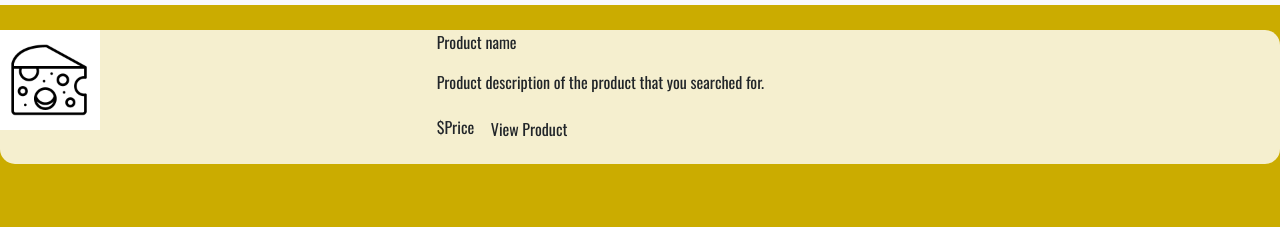
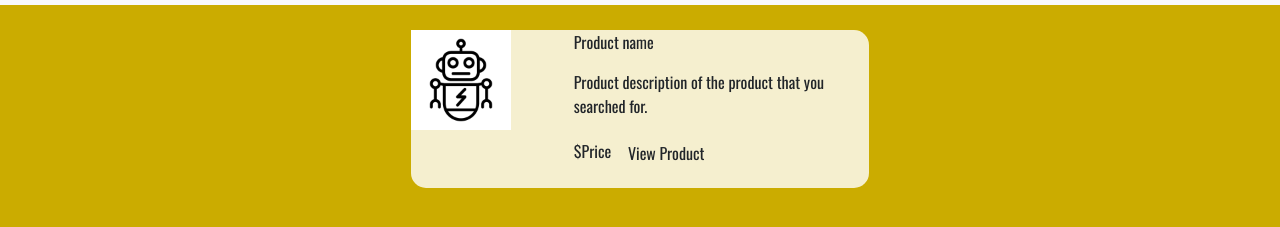
Before and after one commit to TheMaryJacobs/Detsy, a website: page public/html/search.html in a window 1280 px wide. Shown: the part 51-278 px from the top of the page. Drawn offline with nearby package versions, Linux system fonts and the light colour scheme; files that its build step writes are made by us from their sources; files whose address does not match are found by name.

Commit message:
search page

```diff
--- a/public/html/search.html
+++ b/public/html/search.html
@@ -7,7 +7,7 @@
     <title>DETSY: Sign Up</title>
     <link href="https://fonts.googleapis.com/css?family=Gelasio|Oswald&display=swap" rel="stylesheet">
     <link rel="stylesheet" href="https://stackpath.bootstrapcdn.com/bootstrap/4.3.1/css/bootstrap.min.css" integrity="sha384-ggOyR0iXCbMQv3Xipma34MD+dH/1fQ784/j6cY/iJTQUOhcWr7x9JvoRxT2MZw1T" crossorigin="anonymous">
-    <link rel="stylesheet" href="./styles/styles.css">
+    <link rel="stylesheet" href="/styles/styles.css">
 </head>
 <body>
   <nav class="navbar navbar-expand-lg navbar-light bg-light">
@@ -36,11 +36,11 @@
     </div>
     </div>
   </nav>
-
+<div class="section">
   <div class="container-search">
     <div class="row search-result">
         <div class="col">
-            <img id="product-image" class="thumbnail" src="./images/cheese.png">
+            <img id="product-image" class="thumbnail" src="../images/robot.png">
         </div>
         <div class="col-8">
         <p id="product-name">Product name</h1>
@@ -52,7 +52,7 @@
 
 
     </div>
-
+</div>
 
 
 
```
